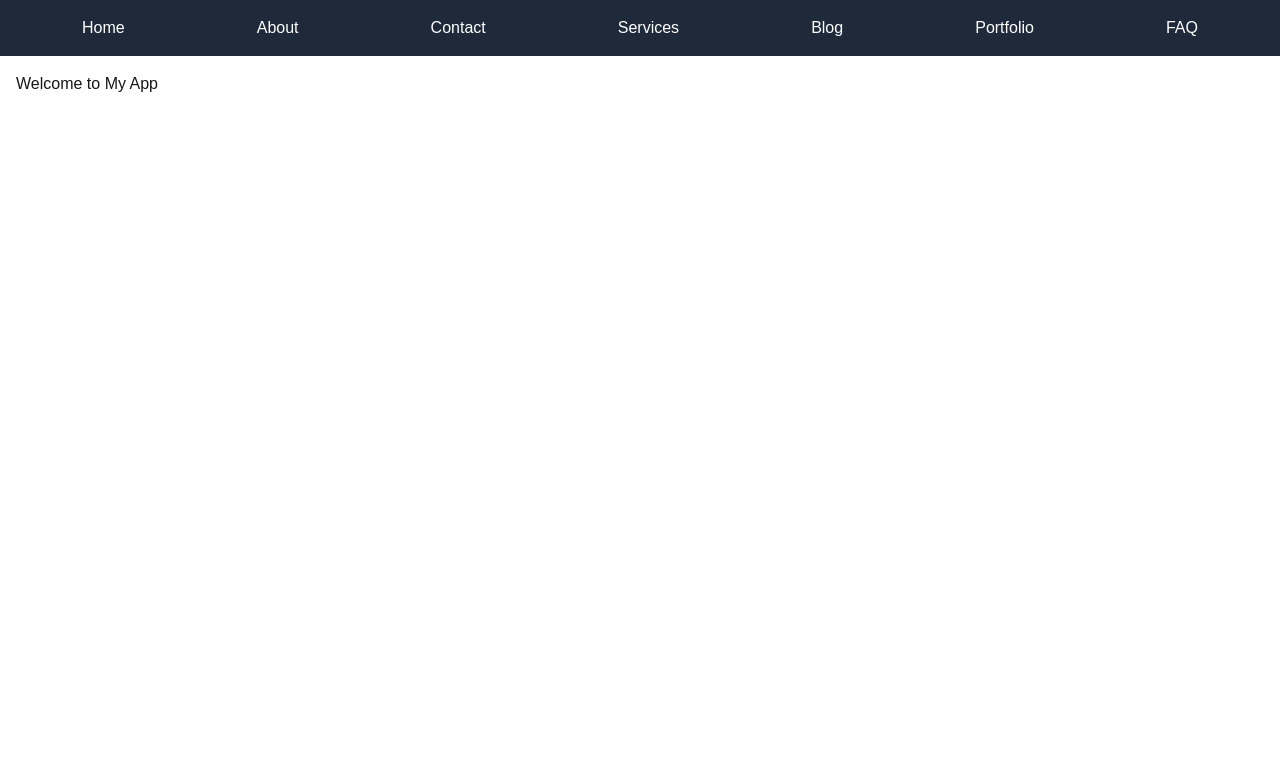
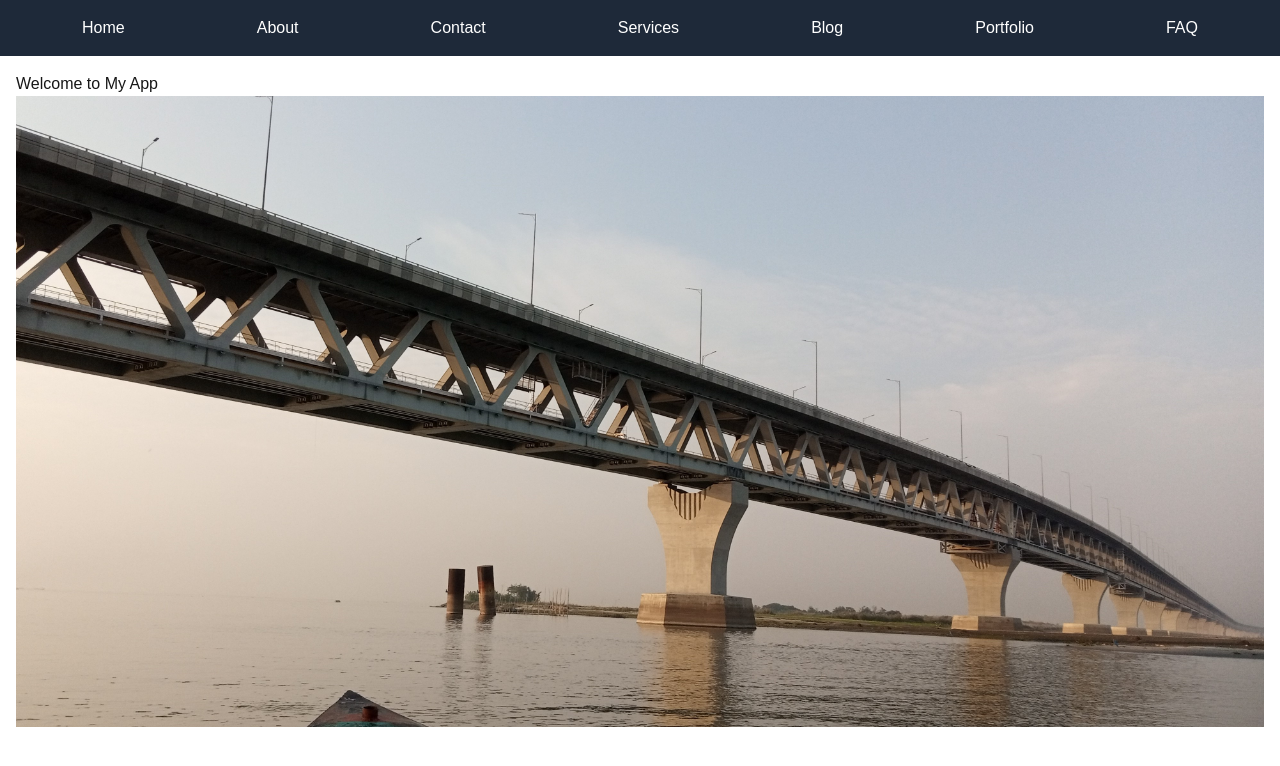
Before and after one commit to mdsamiulislam54/Next.js-Explorer-, a Next.js app: page / in a window 1280 px wide. Shown: the top 766 px of the page. Built offline with nearby package versions, Linux system fonts and the light colour scheme.

Commit message:
basic images optimization implement

```diff
--- a/src/app/page.js
+++ b/src/app/page.js
@@ -1,8 +1,12 @@
+import Image from "next/image";
+import Thum from "@/assets/thum.jpg";
 
 export default function Home() {
   return (
   <div className="container mx-auto p-4">
     <h1>Welcome to My App</h1>
+    <Image placeholder="blur" src={Thum} alt="thum"/>
+
   </div>
   );
 }
```
Also changed, not shown: public/thum.jpg (added), src/assets/thum.jpg (added).
